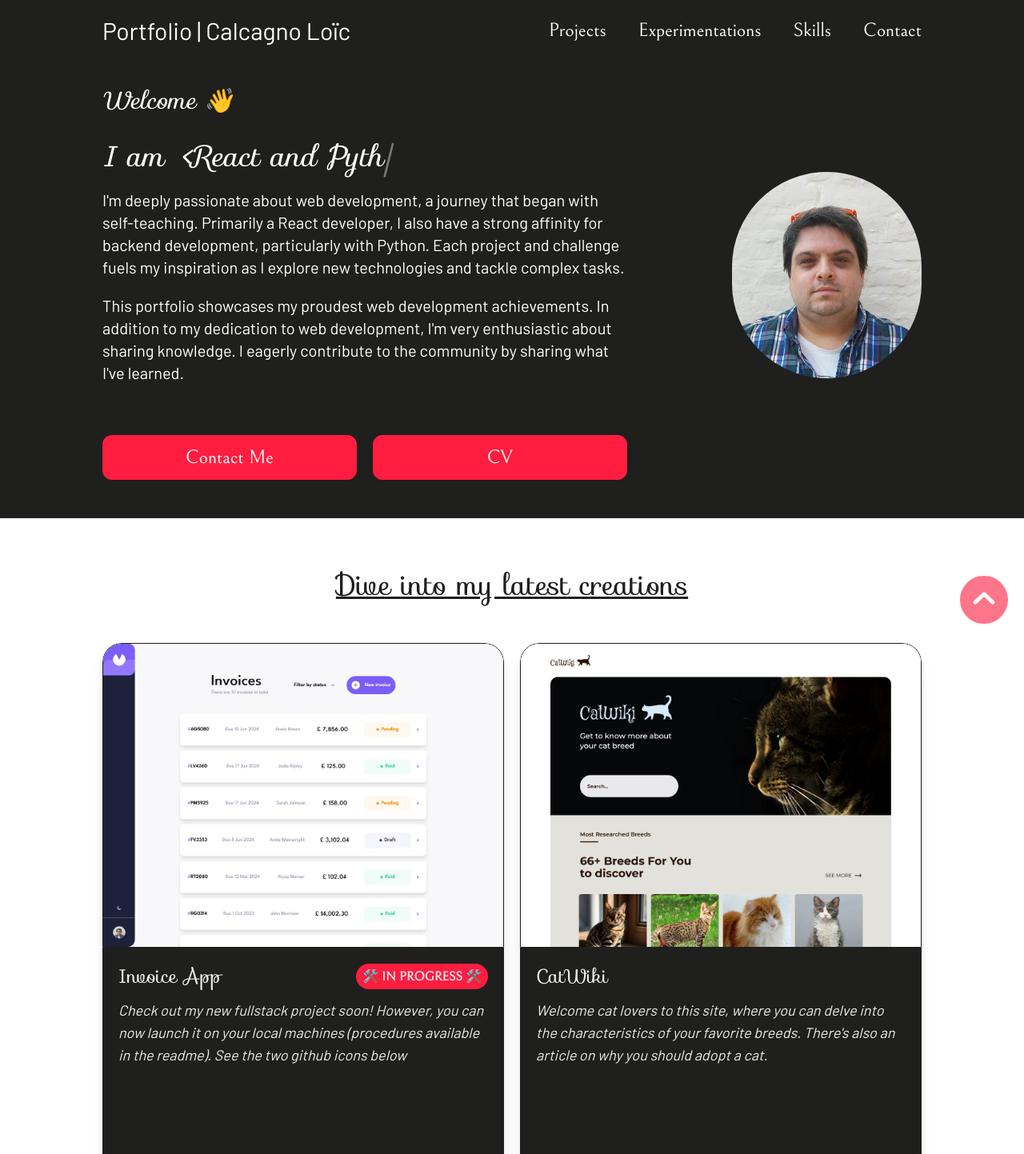
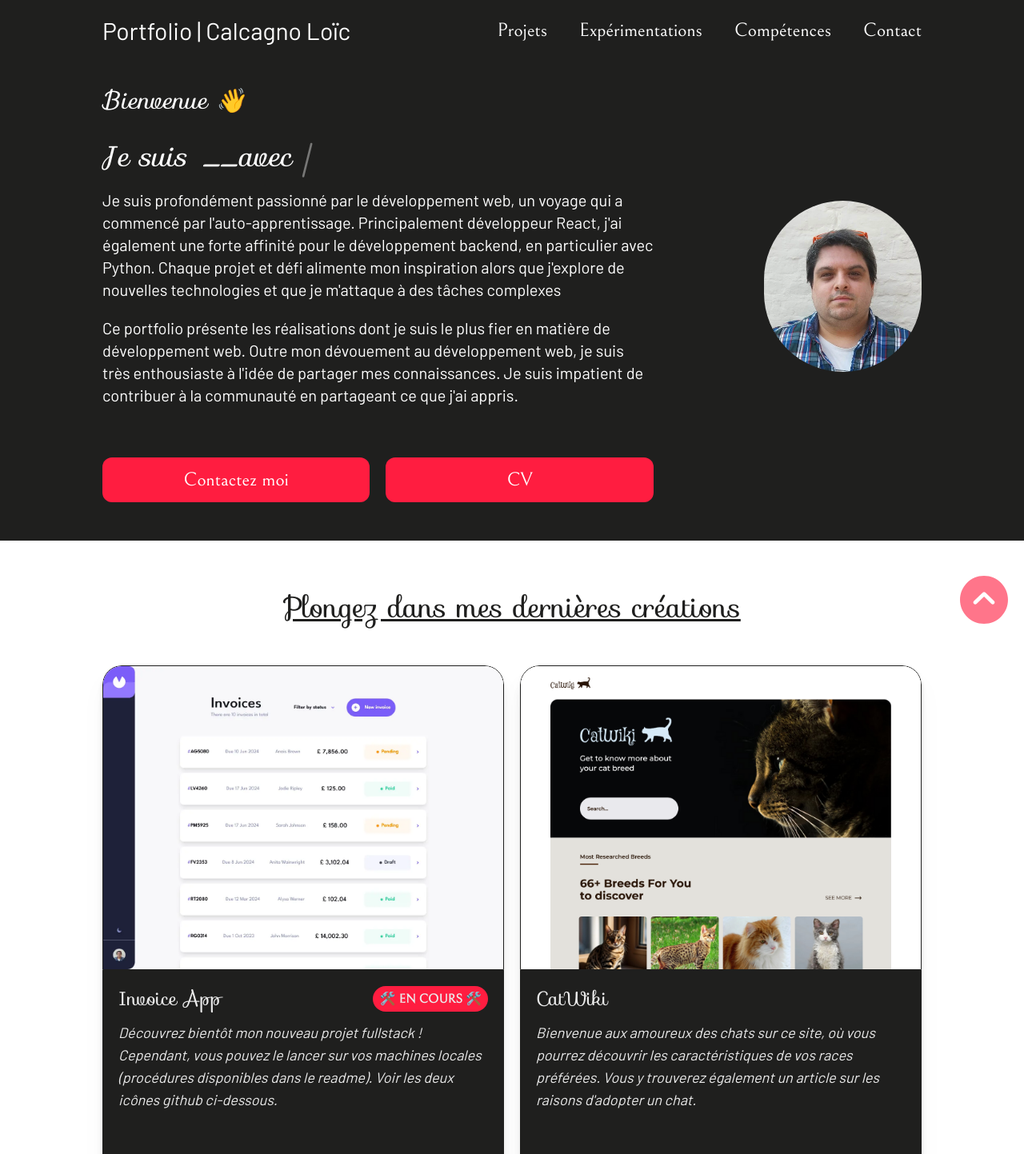
Before and after one commit to CalcagnoLoic/portfolio, a React (Vite) app: page / in a window 1280 px wide. Shown: the top 1443 px of the page at 80% size. Built offline with nearby package versions, Linux system fonts and the light colour scheme.

Commit message:
swith into fr

```diff
--- a/index.html
+++ b/index.html
@@ -1,16 +1,12 @@
 <!doctype html>
 <html lang="en">
   <head>
-    <meta
-      name="google-site-verification"
-      content="TuZE5jVI5YaUZrgrugLxd7MRy9-c46BD-dvJO1BqVMI"
-    />
     <meta charset="utf-8" />
     <link rel="icon" href="/favicon.ico?" />
     <meta name="viewport" content="width=device-width, initial-scale=1" />
     <meta
       name="description"
-      content="Hey, my name is Loïc. I'm a developer React and Python based in Belgium. I work on frontend and backend projects with various technologies. My main skills are React, TypeScript, Python, Docker and GitHub Actions."
+      content="Bonjour, je m'appelle Loïc. Je suis un développeur React ayant une expérience complémentaire en Python, basé en Belgique. Je travaille sur des projets frontend et backend avec différentes technologies. Mes principales compétences sont React, TypeScript, Python, Docker et GitHub Actions."
     />
     <meta
       name="keywords"
--- a/src/components/Input/NameField/index.tsx
+++ b/src/components/Input/NameField/index.tsx
@@ -8,11 +8,11 @@ const Component = ({ state, setState, isValid, errorMessage }: FieldInput) => (
   <div className="input-container lg:w-1/2">
     <Field
       css="input-field"
-      content="Name"
+      content="Nom"
       isLabel={true}
       isTextArea={false}
       type="text"
-      placeholder="Name"
+      placeholder="Nom"
       inputCSS="rounded-md border-2 p-2 w-full"
       name="name"
       value={state}
--- a/src/components/Presentation/index.tsx
+++ b/src/components/Presentation/index.tsx
@@ -1,6 +1,6 @@
 import { Typewriter } from "react-simple-typewriter";
 
-import CALCAGNO_LOIC_CV_en from "@public/CALCAGNO_LOIC_CV_en.pdf";
+import CALCAGNO_LOIC_CV_en from "@public/CALCAGNO_LOIC_CV.pdf";
 import PICTURE from "@public/img/photo.webp";
 
 import GeneralIcons from "@icons/GeneralIcons";
@@ -14,7 +14,7 @@ const Component = () => (
       <article className="self-center">
         <Heading
           kind="h3"
-          content="Welcome 👋"
+          content="Bienvenue 👋"
           css="text-xl md:text-3xl mt-5 italic text-center lg:text-start font-[sofia]"
           id="top"
         />
@@ -22,11 +22,11 @@ const Component = () => (
           <span className="mt-8 text-center font-[sofia] text-2xl italic md:text-4xl lg:text-start">
             <Heading
               kind="h2"
-              content="I am "
+              content="Je suis "
               css="block mr-5 mb-5 xl:mb-0 xl:inline-block"
             />
             <Typewriter
-              words={["<React and Python developer />"]}
+              words={["<développeur React/TypeScript... />", "__avec une expérience en Python.__"]}
               loop
               cursor
             />
@@ -35,18 +35,18 @@ const Component = () => (
 
         <Paragraph
           kind="p"
-          content="I'm deeply passionate about web development, a journey that began with self-teaching. Primarily a React developer, I also have a strong affinity for backend development, particularly with Python. Each project and challenge fuels my inspiration as I explore new technologies and tackle complex tasks."
+          content="Je suis profondément passionné par le développement web, un voyage qui a commencé par l'auto-apprentissage. Principalement développeur React, j'ai également une forte affinité pour le développement backend, en particulier avec Python. Chaque projet et défi alimente mon inspiration alors que j'explore de nouvelles technologies et que je m'attaque à des tâches complexes"
           css="lg:w-5/6 text-center lg:text-start mt-5 text-lg md:text-xl font-[barlow]"
         />
         <Paragraph
           kind="p"
-          content="This portfolio showcases my proudest web development achievements. In addition to my dedication to web development, I'm very enthusiastic about sharing knowledge. I eagerly contribute to the community by sharing what I've learned."
+          content="Ce portfolio présente les réalisations dont je suis le plus fier en matière de développement web. Outre mon dévouement au développement web, je suis très enthousiaste à l'idée de partager mes connaissances. Je suis impatient de contribuer à la communauté en partageant ce que j'ai appris."
           css="lg:w-5/6 text-center lg:text-start mt-5 text-lg md:text-xl font-[barlow]"
         />
 
         <section className="mt-10 flex flex-col justify-center gap-5 md:mt-16 md:flex-row lg:w-5/6">
           <Link
-            content="Contact Me"
+            content="Contactez moi"
             href="#contact"
             css="font-[bellefair] bg-torchRed px-10 py-3 text-2xl rounded-xl w-full text-center cursor-pointer hover:text-tuatara hover:bg-white duration-300 ease-in-out"
             aria="Contact me with form or directly at calcagnoloic93@gmail.com"
--- a/src/components/Projects/ExperimentationProjects/index.tsx
+++ b/src/components/Projects/ExperimentationProjects/index.tsx
@@ -15,7 +15,7 @@ const Component = () => {
         kind="h2"
         id="experimentations"
         css="text-center font-[sofia] text-2xl md:text-4xl underline"
-        content="Venturing into the Unknown"
+        content="S'aventurer dans l'inconnu"
       />
 
       {displayedData && (
--- a/src/components/Projects/ProfessionalProjects/index.tsx
+++ b/src/components/Projects/ProfessionalProjects/index.tsx
@@ -20,7 +20,7 @@ const Component = () => {
     <>
       <Heading
         kind="h2"
-        content="Dive into my latest creations"
+        content="Plongez dans mes dernières créations"
         id="projects"
         css="text-center font-[sofia] text-2xl underline md:text-4xl"
       />
@@ -58,7 +58,7 @@ const Component = () => {
                       <Paragraph
                         kind="span"
                         css="font-[bellefair] uppercase bg-torchRed md:self-center rounded-2xl py-1 px-2 mt-3 md:mt-0 text-center font-bold"
-                        content="🛠️ in progress 🛠️"
+                        content="🛠️ en cours 🛠️"
                       />
                     )}
                   </div>
--- a/src/components/Skills/index.tsx
+++ b/src/components/Skills/index.tsx
@@ -8,7 +8,7 @@ const Component = () => (
     <Heading
       kind="h2"
       css="mb-10 text-center font-[sofia] text-2xl underline md:text-4xl"
-      content="What can i do for you?"
+      content="Que puis-je faire pour vous?"
       id="skills"
     />
 
--- a/src/container/Form/index.tsx
+++ b/src/container/Form/index.tsx
@@ -92,7 +92,7 @@ const Component = () => {
         isLabel={false}
         isTextArea={false}
         type="submit"
-        value="Contact Me 📧"
+        value="Contactez moi 📧"
         inputCSS="font-[bellefair] bg-torchRed px-10 py-3 text-2xl rounded-xl w-full text-center cursor-pointer hover:text-tuatara hover:bg-white duration-300 ease-in-out text-white"
       />
 
--- a/src/data/experimentations.tsx
+++ b/src/data/experimentations.tsx
@@ -11,7 +11,7 @@ export const Experimentation: Projects[] = [
     projectIllustration: "assets/img/crowdfund.webp",
     projectTitle: "Crowdfunding webapp",
     projectDescription:
-      "Explore this participatory funding product page where users can select offers to increase funding and bookmark products they wish to support. Built with React, TypeScript, and TailwindCSS.",
+      "Explorez cette page de produits de financement participatif où les utilisateurs peuvent sélectionner des offres pour augmenter le financement et mettre en signet les produits qu'ils souhaitent soutenir. ",
     projectStack: (
       <>
         <SkillsIcons kind="react" />
@@ -54,7 +54,7 @@ export const Experimentation: Projects[] = [
     projectIllustration: "assets/img/calculator-app.webp",
     projectTitle: "Calculator app",
     projectDescription:
-      "Build and interact with this calculator app, developed to enhance my TypeScript and unit testing skills. The project follows clean code practices for maintainability.",
+      "Calculatrice développée pour améliorer mes compétences en TypeScript et en tests unitaires. Le projet suit des pratiques de clean code pour la maintenabilité.",
     projectStack: (
       <>
         <SkillsIcons kind="ts" />
@@ -88,7 +88,7 @@ export const Experimentation: Projects[] = [
     projectIllustration: "assets/img/box-generator.webp",
     projectTitle: "Boxy generator",
     projectDescription:
-      "Create CSS box-shadow code effortlessly with this generator. This project helped me learn Redux toolkit and state management concepts using React.",
+      "Créez la propriété CSS box-shadow sans effort avec ce générateur. Ce projet m'a permis d'apprendre l'outil Redux et les concepts de gestion d'état en utilisant React.",
     projectStack: (
       <>
         <SkillsIcons kind="react" />
--- a/src/data/navItems.ts
+++ b/src/data/navItems.ts
@@ -3,17 +3,17 @@ import { navItem } from "@definitions/definitions";
 export const navItems: navItem[] = [
   {
     id: "r*sIHGR",
-    content: "Projects",
+    content: "Projets",
     href: "#projects",
   },
   {
     id: "xb9lRdH",
-    content: "Experimentations",
+    content: "Expérimentations",
     href: "#experimentations",
   },
   {
     id: "Pd-A7s^",
-    content: "Skills",
+    content: "Compétences",
     href: "#skills",
   },
   {
--- a/src/data/professional.tsx
+++ b/src/data/professional.tsx
@@ -11,7 +11,7 @@ export const Professional: Projects[] = [
     projectIllustration: "assets/img/invoice-app.webp",
     projectTitle: "Invoice App",
     projectDescription:
-      "Check out my new fullstack project soon! However, you can now launch it on your local machines (procedures available in the readme). See the two github icons below",
+      "Découvrez bientôt mon nouveau projet fullstack ! Cependant, vous pouvez le lancer sur vos machines locales (procédures disponibles dans le readme). Voir les deux icônes github ci-dessous.",
     projectStack: (
       <>
         <SkillsIcons kind="react" />
@@ -61,7 +61,7 @@ export const Professional: Projects[] = [
     projectIllustration: "assets/img/catwiki.webp",
     projectTitle: "CatWiki",
     projectDescription:
-      "Welcome cat lovers to this site, where you can delve into the characteristics of your favorite breeds. There's also an article on why you should adopt a cat.",
+      "Bienvenue aux amoureux des chats sur ce site, où vous pourrez découvrir les caractéristiques de vos races préférées. Vous y trouverez également un article sur les raisons d'adopter un chat.",
     projectStack: (
       <>
         <div className="rounded bg-white px-1">
@@ -102,7 +102,7 @@ export const Professional: Projects[] = [
     projectIllustration: "assets/img/planets-fact.webp",
     projectTitle: "Planets fact",
     projectDescription:
-      "Dive into the properties of our solar system's planets with this interactive SPA. Built with AstroJS, this application offers a detailed exploration of each planet's characteristics.",
+      "Plongez dans les propriétés des planètes de notre système solaire avec cette SPA. Construite avec AstroJS, ce site offre une exploration détaillée des caractéristiques de chaque planète.",
     projectStack: (
       <>
         <SkillsIcons kind="astro" bgLight={false} />
@@ -142,7 +142,7 @@ export const Professional: Projects[] = [
     projectIllustration: "assets/img/dictionary.webp",
     projectTitle: "Dictionary webapp",
     projectDescription:
-      "Access a plethora of word definitions and pronunciations with this online dictionary. Built with React and TypeScript, it leverages modern web technologies for a seamless user experience.",
+      "Accédez à une pléthore de définitions et de prononciations de mots avec ce dictionnaire en ligne. Construit avec React et TypeScript, il tire parti des technologies web modernes.",
     projectStack: (
       <>
         <SkillsIcons kind="react" />
@@ -189,7 +189,7 @@ export const Professional: Projects[] = [
     projectIllustration: "assets/img/sneakers.webp",
     projectTitle: "E-commerce sneakers",
     projectDescription:
-      "Shop for sneakers in this e-commerce application built with Component Design Development and Storybook. Features include adding and removing items from the cart using React context.",
+      "Achetez des baskets dans cet e-commerce construit avec le CDD et Storybook. Les fonctionnalités incluent l'ajout et la suppression d'articles du panier en utilisant le contexte React.",
     projectStack: (
       <>
         <SkillsIcons kind="react" />
@@ -236,7 +236,7 @@ export const Professional: Projects[] = [
     projectIllustration: "assets/img/password-generator.webp",
     projectTitle: "Password generator",
     projectDescription:
-      "Generate random passwords with this TypeScript application. Customize passwords with upper/lowercase letters, numbers, and symbols, and get notified about their strength.",
+      "Générez des mots de passe aléatoires! Personnalisez vos mots de passe avec des lettres majuscules/minuscules, des chiffres et des symboles, et soyez informé de leur force.",
     projectStack: (
       <>
         <SkillsIcons kind="ts" />
```
Also changed, not shown: src/components/Contact/ContactForm/index.tsx (+4 -6 lines), src/data/skills.tsx (+4 -4 lines), 2 other files (tests, documents, lock files or other folders).
